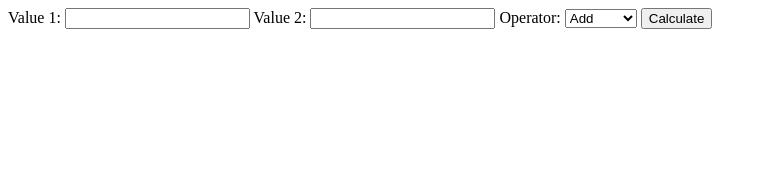
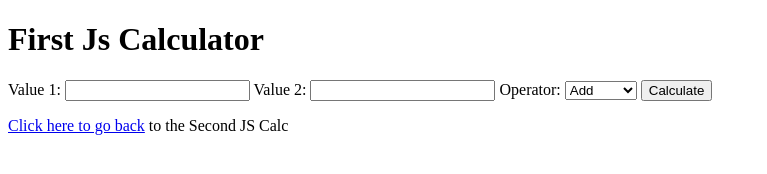
Before and after one commit to houndsteeth/firstJsCalc, a plain HTML site: page index.html in a window 1280 px wide. Shown: the whole page, without its empty margins (0-767 px from the left). Drawn offline with Linux system fonts and the light colour scheme.

Commit message:
Backlinking to Second JS Calc
https://houndsteeth.github.io/secondJsCalc/

```diff
--- a/index.html
+++ b/index.html
@@ -11,6 +11,8 @@
   </head>
 
 <body>
+
+<h1>First Js Calculator</h1>
 
     <form>
       Value 1: <input type="text" id="value1">
@@ -32,6 +34,7 @@
     </div>
 
 
+    <p><a href="https://houndsteeth.github.io/secondJsCalc/">Click here to go back</a> to the Second JS Calc</p>
 
 </body>
 
```
